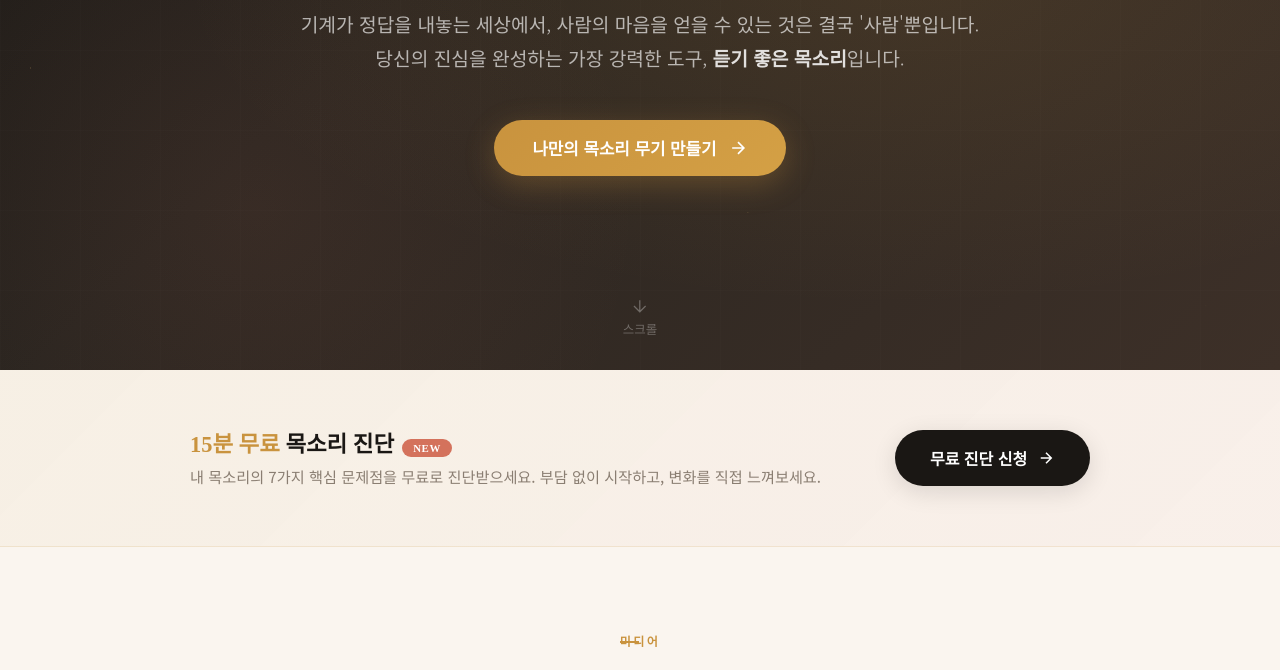
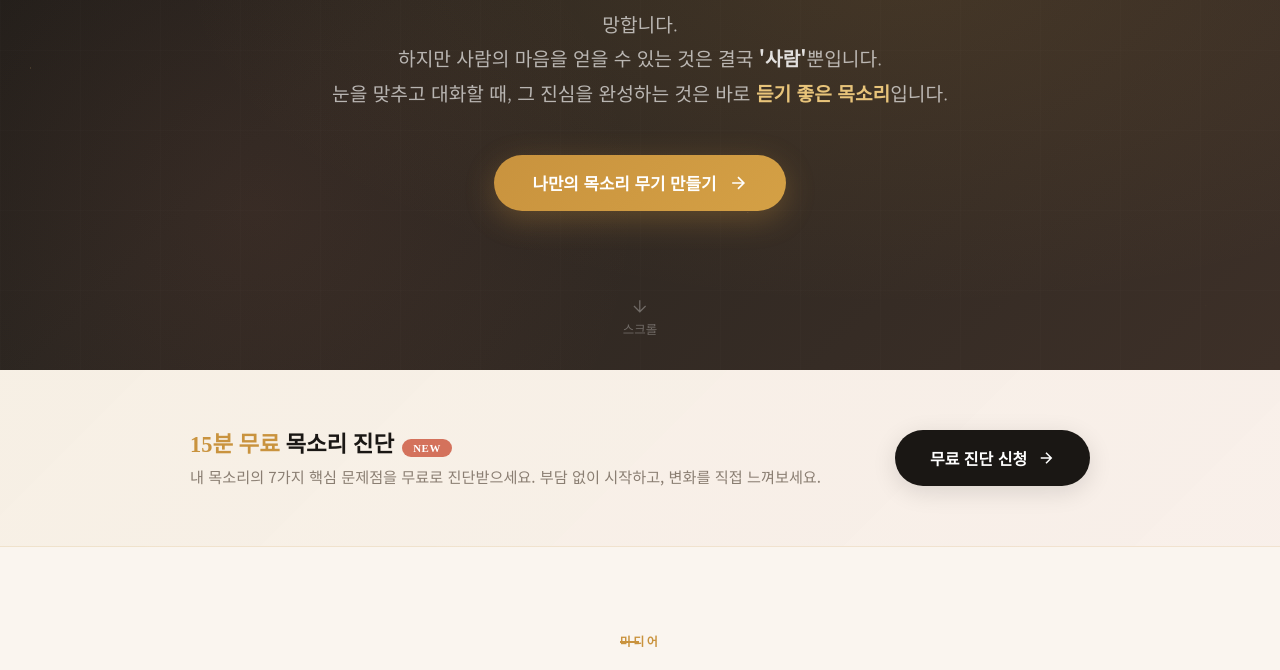
Before and after one commit to macquarter/voice-consulting, a website: page index.html in a window 1280 px wide. Shown: the part 430-1100 px from the top of the page. Drawn offline with Linux system fonts and the light colour scheme.

Commit message:
hero-badge 및 hero-sub 텍스트 개선 (voice-consulting 반영)

```diff
--- a/index.html
+++ b/index.html
@@ -437,9 +437,13 @@ footer a { color: var(--warm-gold); text-decoration: none; }
   <div class="hero-grid-overlay"></div>
   <div class="hero-particles" id="particles"></div>
   <div class="hero-content">
-    <div class="hero-badge">Voice Consulting</div>
+    <div class="hero-badge">30년 성악 경력 · 단국대학교 교수</div>
     <h1>인공지능과 경쟁하는 시대,<br>당신의 <span class="highlight">무기</span>는 무엇입니까?</h1>
-    <p class="hero-sub">기계가 정답을 내놓는 세상에서, 사람의 마음을 얻을 수 있는 것은 결국 '사람'뿐입니다.<br>당신의 진심을 완성하는 가장 강력한 도구, <strong style="color:rgba(255,255,255,0.85)">듣기 좋은 목소리</strong>입니다.</p>
+    <p class="hero-sub">
+      인공지능은 점점 사람처럼 되기를 희망하고, 사람은 점점 기계처럼 정답만 내놓기를 희망합니다.<br>
+      하지만 사람의 마음을 얻을 수 있는 것은 결국 <strong style="color:rgba(255,255,255,0.85)">'사람'</strong>뿐입니다.<br>
+      눈을 맞추고 대화할 때, 그 진심을 완성하는 것은 바로 <strong style="color:var(--warm-gold-light)">듣기 좋은 목소리</strong>입니다.
+    </p>
     <a href="#booking" class="hero-cta">나만의 목소리 무기 만들기 <svg width="20" height="20" viewBox="0 0 24 24" fill="none" stroke="currentColor" stroke-width="2"><path d="M5 12h14M12 5l7 7-7 7"/></svg></a>
   </div>
   <div class="hero-scroll-hint"><svg width="20" height="20" viewBox="0 0 24 24" fill="none" stroke="currentColor" stroke-width="1.5"><path d="M12 5v14M5 12l7 7 7-7"/></svg><br>스크롤</div>
--- a/package.json
+++ b/package.json
@@ -3,6 +3,9 @@
   "version": "1.0.0",
   "description": "손수오 보이스 컨설팅 예약 시스템",
   "private": true,
+  "engines": {
+    "node": "20.x"
+  },
   "dependencies": {
     "@vercel/postgres": "^0.10.0",
     "uuid": "^9.0.0"
```
